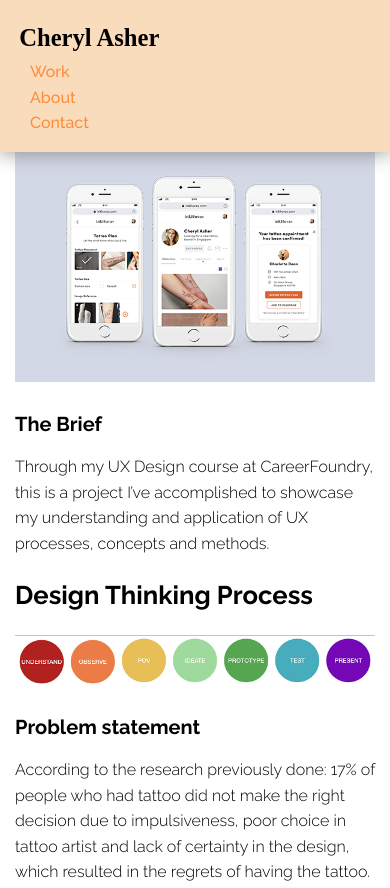
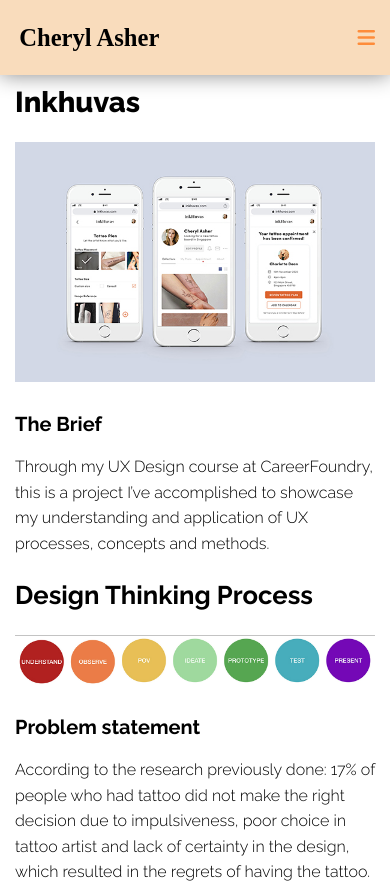
Before and after one commit to cherylcreative/portfolio-website, a plain HTML site: page inkhuvas.html in a window 390 px wide. Shown: the top 888 px of the page. Drawn offline with nearby package versions, Linux system fonts and the light colour scheme.

Commit message:
update based on feedback

```diff
--- a/inkhuvas.html
+++ b/inkhuvas.html
@@ -3,12 +3,13 @@
 
 <head>
   <meta charset="utf-8">
-    <title>Inkhuvas</title>
+  <title>Cheryl Asher</title>
   <link href="img/cheryl-dp.png" rel="shortcut icon">
   <link rel="stylesheet" type="text/css" href="https://cdnjs.cloudflare.com/ajax/libs/normalize/8.0.0/normalize.min.css">
   <link rel="stylesheet" type="text/css" href="css/style.css">
   <link href="https://fonts.googleapis.com/css2?family=Raleway:ital,wght@0,100;0,300;0,400;0,500;0,600;0,700;0,800;1,100;1,300;1,400;1,500;1,600;1,700;1,800&display=swap" rel="stylesheet">
   <meta name="viewport" content="width=device-width, initial-scale=1">
+  <script src="https://kit.fontawesome.com/ee4a330420.js" crossorigin="anonymous"></script>
 </head>
 
 <body>
@@ -17,14 +18,17 @@
   <header>
     <!-- For the navigation -->
     <div class="container">
-      <a href="index.html"><img src="img/cheryl-asher-logo.svg" alt="Cheryl logo" class="logo"> <a href="index.html"></a>
+      <div class="navtoggle" id="myNavtoggle">
+        <img src="img/cheryl-asher-logo.svg" alt="Cheryl logo" class="logo"> <a href="index.html"></a>
         <nav>
           <ul>
             <li><a href="index.html">Work</a></li>
             <li><a href="about.html">About</a></li>
             <li><a href="#contact">Contact</a></li>
+            <li><a href="javascript:void(0);" class="icon" onclick="menuToggle()"><i class="fas fa-bars"></i></a></li>
           </ul>
         </nav>
+      </div>
     </div>
   </header>
 
@@ -233,4 +237,7 @@
     </div>
   </footer>
 
+  <script src="https://code.jquery.com/jquery-3.6.0.min.js" integrity="sha256-/xUj+3OJU5yExlq6GSYGSHk7tPXikynS7ogEvDej/m4=" crossorigin="anonymous"></script>
+  <script src="js/scripts.js"></script>
+
 </html>
--- a/js/scripts.js
+++ b/js/scripts.js
@@ -1,6 +1,6 @@
 function menuToggle() {
     var x = document.getElementById('myNavtoggle');
-    if (x.className === 'navtoggle') {
+    if (x.className === 'navtoggle' && $(window).width() < 640) {
       x.className += ' responsive';
     } else {
       x.className = 'navtoggle';
```
Lines whose indentation alone changed are shown as unchanged.
